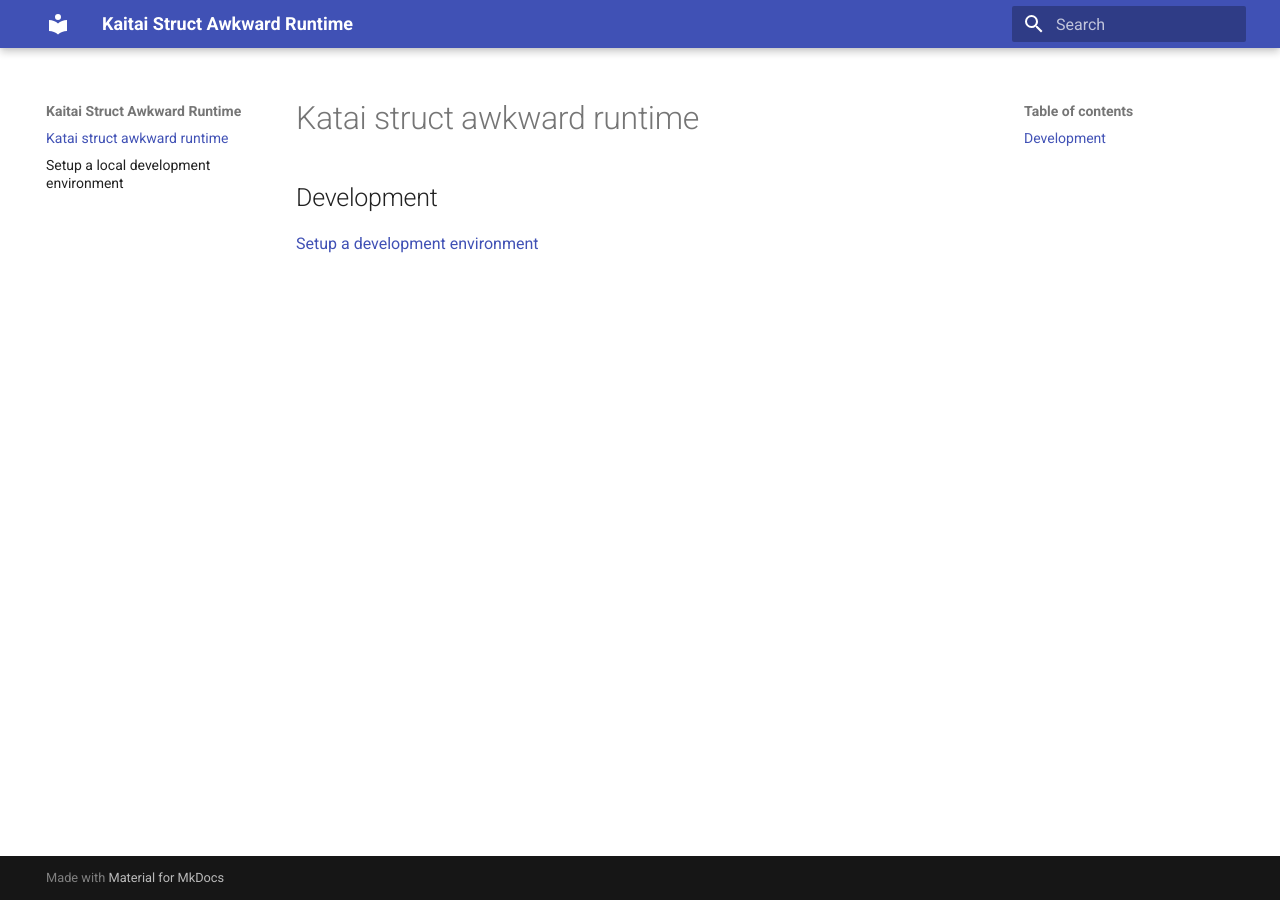
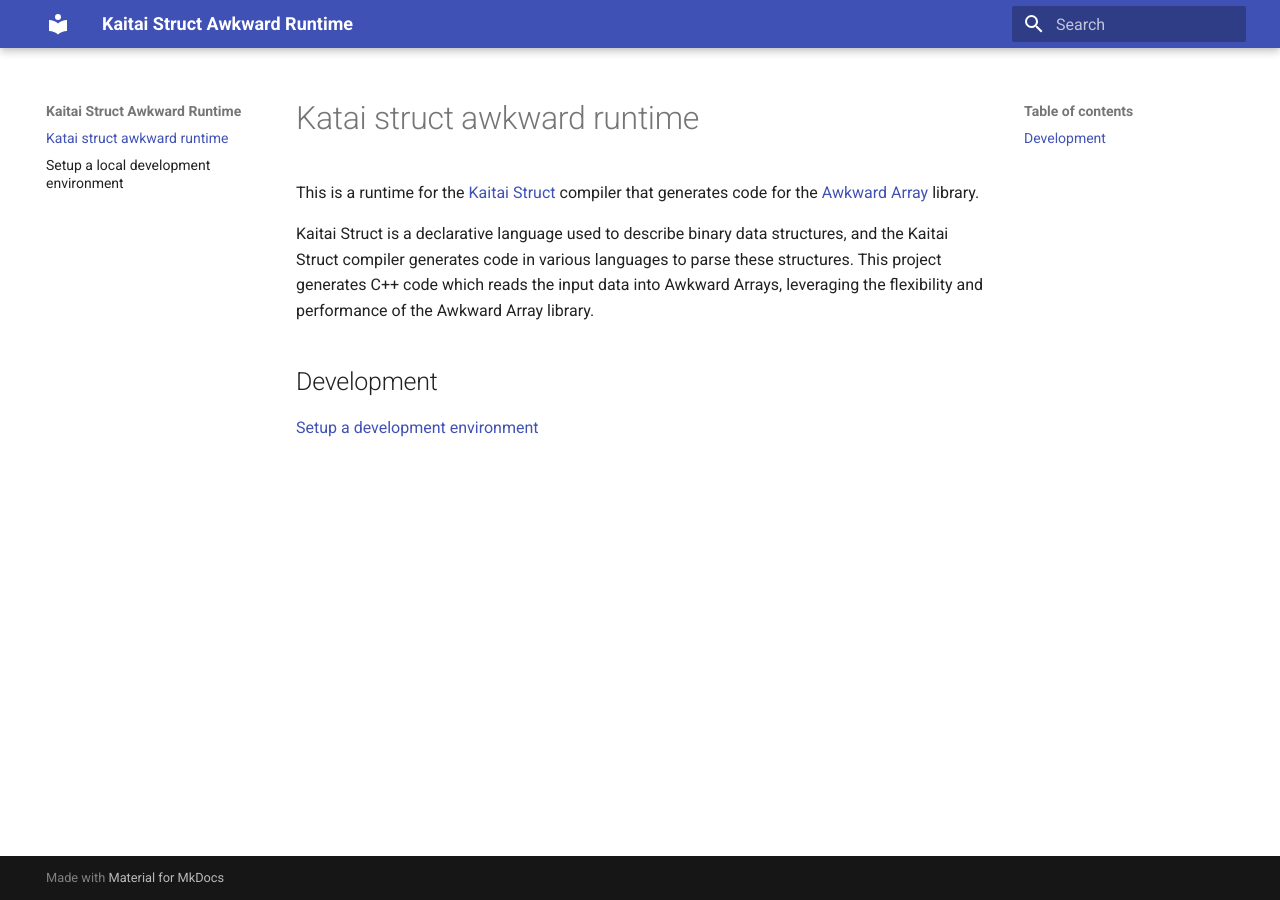
Before and after one commit to det-lab/kaitai_struct_awkward_runtime, an MkDocs documentation site: the page built from docs/index.md, in a window 1280 px wide. Built offline with MkDocs 1.6.1 and Material for MkDocs 9.7.7, drawn with Linux system fonts in a browser that asks for light colours.

Commit message:
doc: description of the library

```diff
--- a/docs/index.md
+++ b/docs/index.md
@@ -1,4 +1,8 @@
 # Katai struct awkward runtime
+
+This is a runtime for the [Kaitai Struct](https://kaitai.io/) compiler that generates code for the [Awkward Array](https://awkward-array.org/) library.
+
+Kaitai Struct is a declarative language used to describe binary data structures, and the Kaitai Struct compiler generates code in various languages to parse these structures. This project generates C++ code which reads the input data into Awkward Arrays, leveraging the flexibility and performance of the Awkward Array library.
 
 ## Development
 
```
